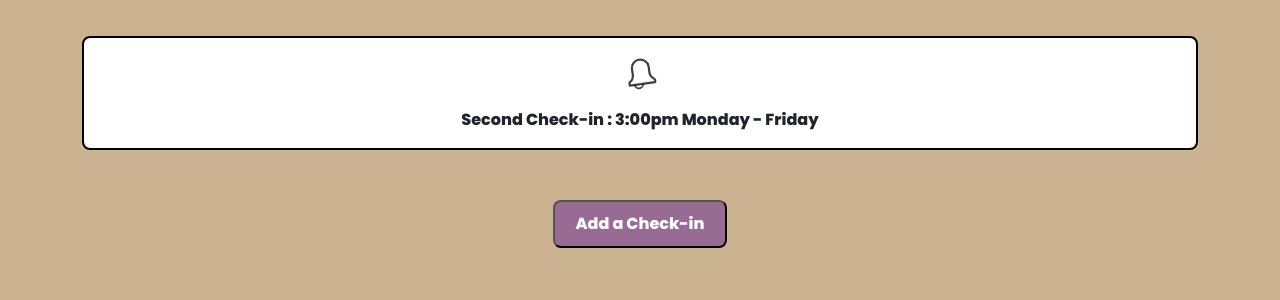
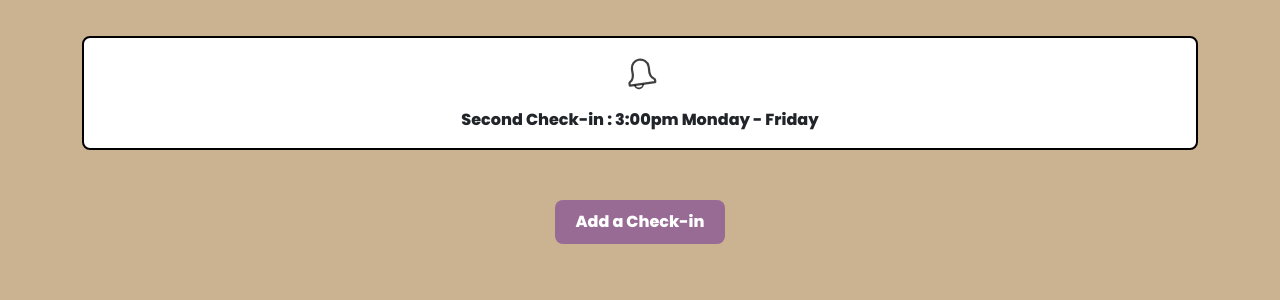
Before and after one commit to QuincyMillerDev/HackUCONN-2022, a Django app: page /schedule in a window 1280 px wide. Shown: the part 224-524 px from the top of the page. Run offline with Django 4.2, Linux system fonts and the light colour scheme.

Commit message:
fix borderstyle on schedule

```diff
--- a/hay/haysite/static/css/style.css
+++ b/hay/haysite/static/css/style.css
@@ -242,6 +242,7 @@ p {
     outline: 0;
     background: #986b94;
     color: white;
+    border-style: none;
 }
 
 .mb-3 {
```
